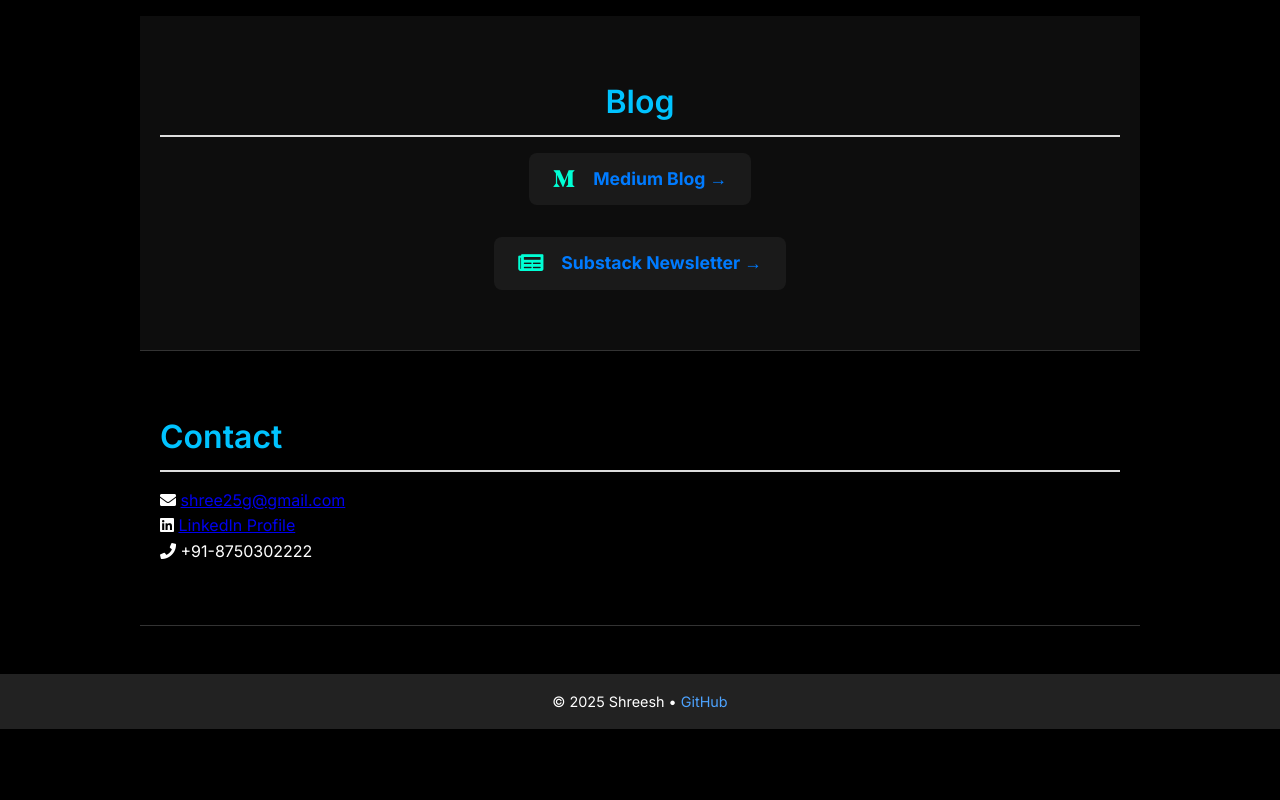
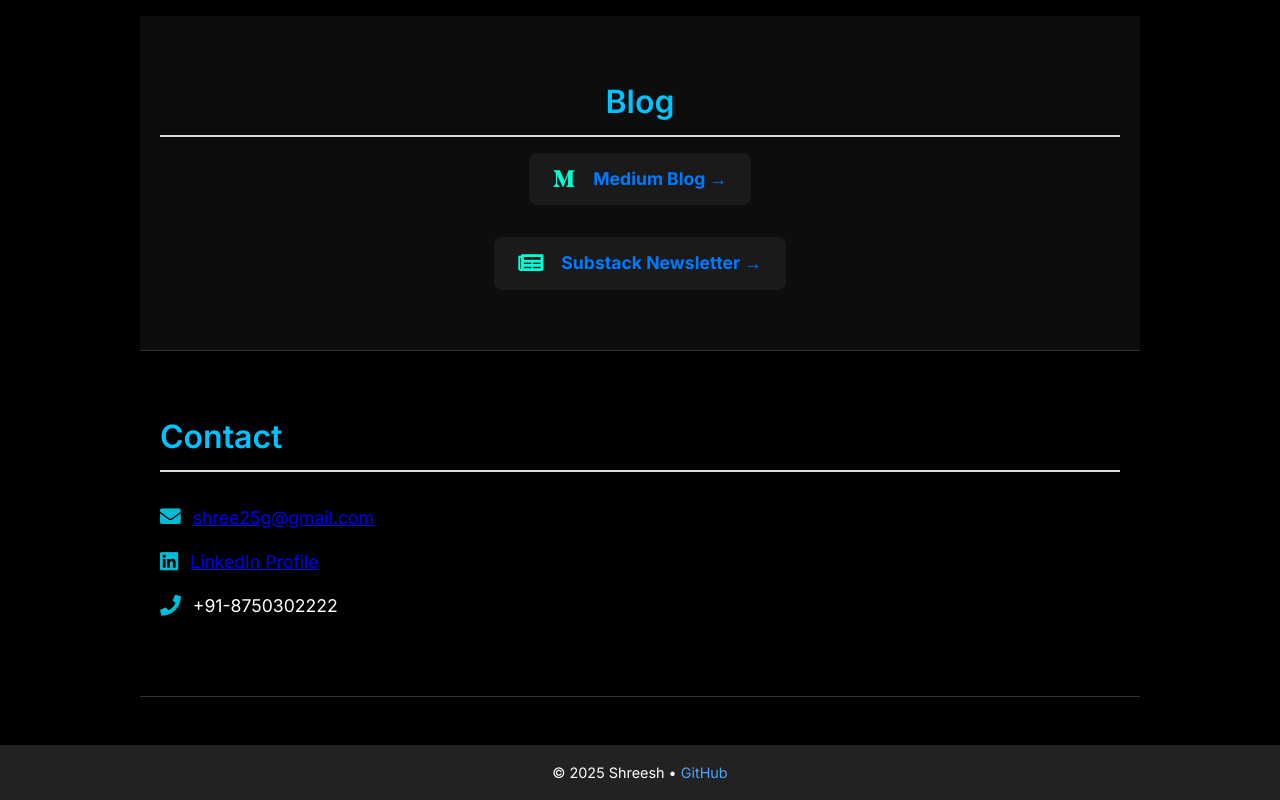
Before and after one commit to shreesh-pandey/My-Portfolio, a plain HTML site: page index.html in a window 1280 px wide. Shown: the part 2191-2991 px from the top of the page. Before the commit the page ends 2920 px from the top, so only its background shows below. Drawn offline with Linux system fonts and the light colour scheme.

Commit message:
Add Styling for New Contact Section Layout
Added CSS rules for the redesigned contact section using flex layout and icon styling. Ensures visual consistency with other sections.

```diff
--- a/css/style.css
+++ b/css/style.css
@@ -520,3 +520,23 @@ section {
   margin-top: 0;
   color: #00bcd4;
 }
+/* Contact Section */
+.contact-container {
+  display: flex;
+  flex-direction: column;
+  gap: 1rem;
+  padding: 1rem 0;
+}
+
+.contact-item {
+  display: flex;
+  align-items: center;
+  gap: 0.75rem;
+  font-size: 1.1rem;
+  color: #fff;
+}
+
+.contact-item i {
+  font-size: 1.3rem;
+  color: #00bcd4;
+}
```
